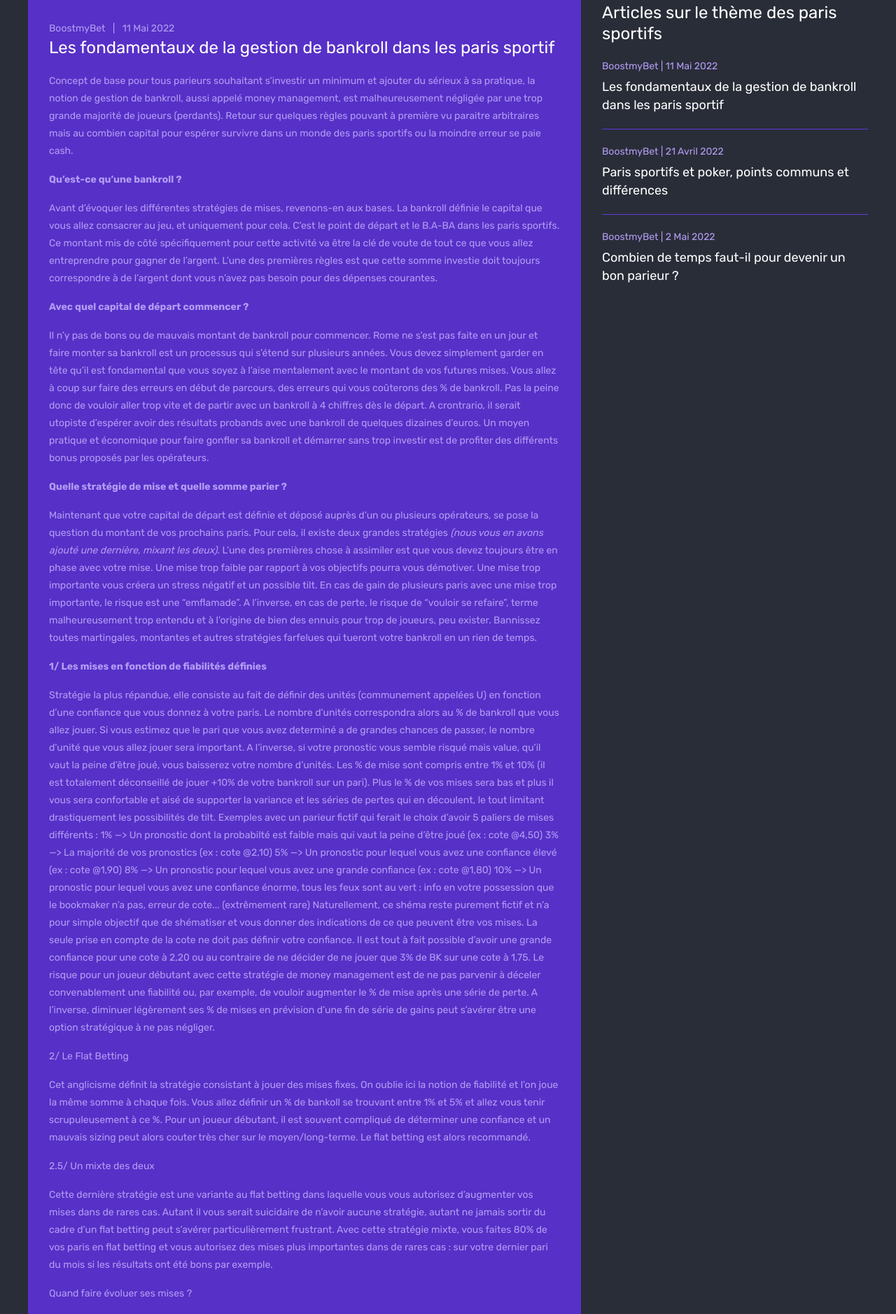
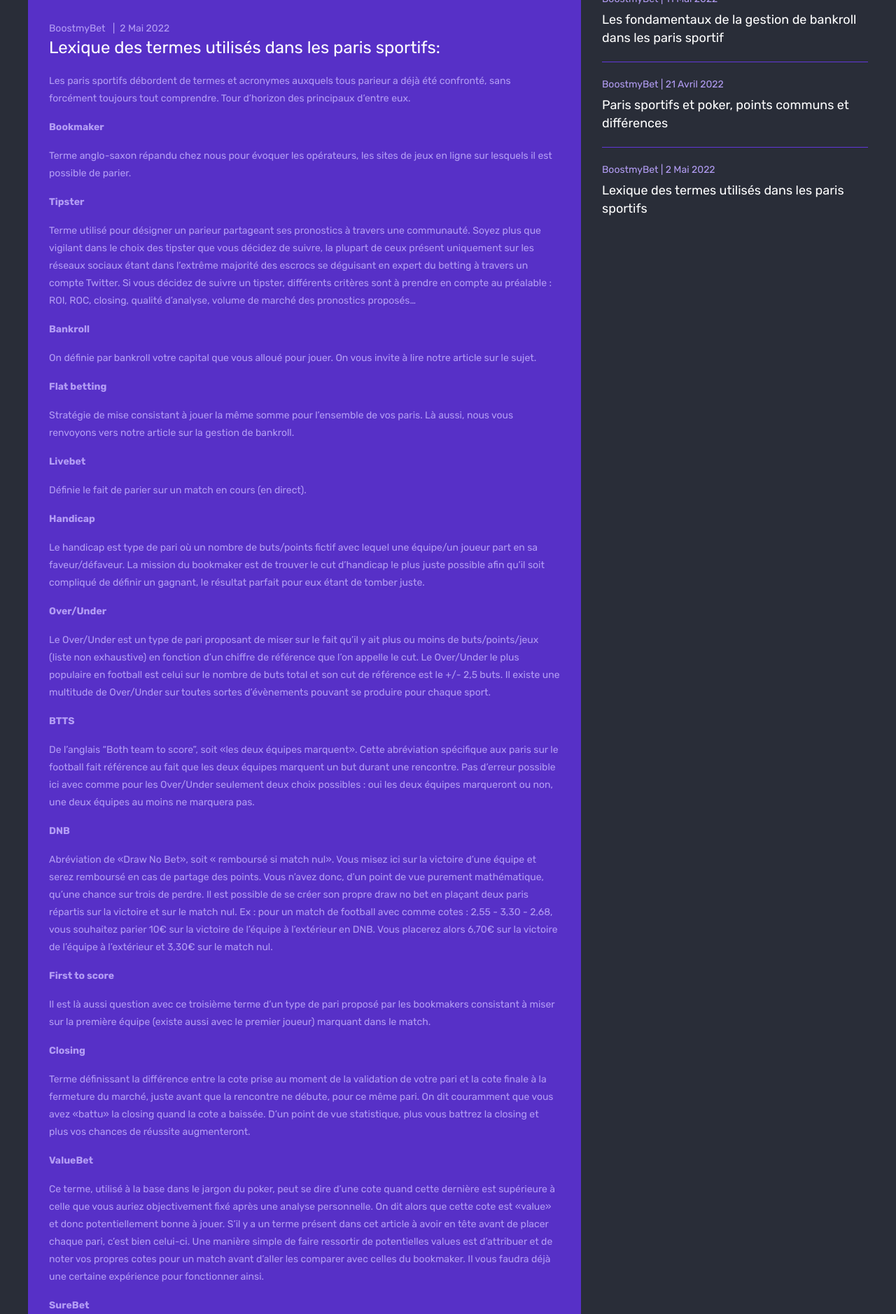
Before and after one commit to Sebastien-Lataix/landing_beta, a Symfony app: template templates/article/lexique-termes-paris-sportifs.html.twig in a window 1280 px wide. Shown: the part 816-2694 px from the top of the page at 70% size. Run offline with Twig, Linux system fonts and the light colour scheme; the template is opened without the code that fills it, so the values that code supplies are empty; some libraries are stand-ins or nearby versions.

Commit message:
modifs articles 26.10

```diff
--- a/templates/article/lexique-termes-paris-sportifs.html.twig
+++ b/templates/article/lexique-termes-paris-sportifs.html.twig
@@ -23,50 +23,46 @@
             <div class="row">
                 <div class="col-12 col-lg-8 col-xl-8">
                     <div class="blog-detail-part pb-md-60">
-                        <img src="{{ asset('images/blog-img1.jpg') }}" alt="blog-detail-img" class="blog-img" >
+                        <img src="{{ asset('images/article-lexique-paris-sportifs.jpg') }}" alt="lexique paris sportifs-img" class="blog-img" >
                         <div class="blog-detail">
                             <div class="blog-detail-inner">
-                                <span class="bloger-date">BoostmyBet <span>|</span> 11 Mai 2022</span>
-                                <h2 class="head-two mb-20">Les fondamentaux de la gestion de bankroll dans les paris sportif</h2>
-                                <p>Concept de base pour tous parieurs souhaitant s’investir un minimum et ajouter du sérieux à sa pratique, la notion de gestion de bankroll, aussi appelé money management, est malheureusement négligée par une trop grande majorité de joueurs (perdants). Retour sur quelques règles pouvant à première vu paraitre arbitraires mais au combien capital pour espérer survivre dans un monde des paris sportifs ou la moindre erreur se paie cash.</p>
-                                <p><strong>Qu’est-ce qu’une bankroll ?</strong></p>
-                                <p>Avant d’évoquer les différentes stratégies de mises, revenons-en aux bases. La bankroll définie le capital que vous allez consacrer au jeu, et uniquement pour cela. C’est le point de départ et le B.A-BA dans les paris sportifs. Ce montant mis de côté spécifiquement pour cette activité va être la clé de voute de tout ce que vous allez entreprendre pour gagner de l’argent. L’une des premières règles est que cette somme investie doit toujours correspondre à de l’argent dont vous n’avez pas besoin pour des dépenses courantes.</p>
-                                <p><strong>Avec quel capital de départ commencer ?</strong></p>
-                                <p>Il n’y pas de bons ou de mauvais montant de bankroll pour commencer. Rome ne s’est pas faite en un jour et faire monter sa bankroll est un processus qui s’étend sur plusieurs années. Vous devez simplement garder en tête qu’il est fondamental que vous soyez à l’aise mentalement avec le montant de vos futures mises. Vous allez à coup sur faire des erreurs en début de parcours, des erreurs qui vous coûterons des % de bankroll. Pas la peine donc de vouloir aller trop vite et de partir avec un bankroll à 4 chiffres dès le départ. A crontrario, il serait utopiste d’espérer avoir des résultats probands avec une bankroll de quelques dizaines d’euros. Un moyen pratique et économique pour faire gonfler sa bankroll et démarrer sans trop investir est de profiter des différents bonus proposés par les opérateurs.</p>
-                                <p><strong>Quelle stratégie de mise et quelle somme parier ?</strong></p>
-                                <p>Maintenant que votre capital de départ est définie et déposé auprès d’un ou plusieurs opérateurs, se pose la question du montant de vos prochains paris. Pour cela, il existe deux grandes stratégies <i>(nous vous en avons ajouté une dernière, mixant les deux)</i>. L’une des premières chose à assimiler est que vous devez toujours être en phase avec votre mise. Une mise trop faible par rapport à vos objectifs pourra vous démotiver. Une mise trop importante vous créera un stress négatif et un possible tilt. En cas de gain de plusieurs paris avec une mise trop importante, le risque est une “emflamade”. A l’inverse, en cas de perte, le risque de “vouloir se refaire”, terme malheureusement trop entendu et à l’origine de bien des ennuis pour trop de joueurs, peu exister. Bannissez toutes martingales, montantes et autres stratégies farfelues qui tueront votre bankroll en un rien de temps.</p>
-                                <p><strong>1/ Les mises en fonction de fiabilités définies</strong></p>
-                                <p>Stratégie la plus répandue, elle consiste au fait de définir des unités (communement appelées U) en fonction d’une confiance que vous donnez à votre paris. Le nombre d’unités correspondra alors au % de bankroll que vous allez jouer. Si vous estimez que le pari que vous avez determiné a de grandes chances de passer, le nombre d’unité que vous allez jouer sera important. A l’inverse, si votre pronostic vous semble risqué mais value, qu’il vaut la peine d’être joué, vous baisserez votre nombre d’unités. Les % de mise sont compris entre 1% et 10% (il est totalement déconseillé de jouer +10% de votre bankroll sur un pari). Plus le % de vos mises sera bas et plus il vous sera confortable et aisé de supporter la variance et les séries de pertes qui en découlent, le tout limitant drastiquement les possibilités de tilt.
-                                    Exemples avec un parieur fictif qui ferait le choix d’avoir 5 paliers de mises différents :
-                                    1% —> Un pronostic dont la probabilté est faible mais qui vaut la peine d’être joué (ex : cote @4,50)
-                                    3% —> La majorité de vos pronostics (ex : cote @2,10)
-                                    5% —> Un pronostic pour lequel vous avez une confiance élevé (ex : cote @1,90)
-                                    8% —> Un pronostic pour lequel vous avez une grande confiance (ex : cote @1,80)
-                                    10% —> Un pronostic pour lequel vous avez une confiance énorme, tous les feux sont au vert : info en votre possession que le bookmaker n’a pas, erreur de cote... (extrêmement rare)
-                                    Naturellement, ce shéma reste purement fictif et n’a pour simple objectif que de shématiser et vous donner des indications de ce que peuvent être vos mises. La seule prise en compte de la cote ne doit pas définir votre confiance. Il est tout à fait possible d’avoir une grande confiance pour une cote à 2,20 ou au contraire de ne décider de ne jouer que 3% de BK sur une cote à 1,75.
-                                    Le risque pour un joueur débutant avec cette stratégie de money management est de ne pas parvenir à déceler convenablement une fiabilité ou, par exemple, de vouloir augmenter le % de mise après une série de perte. A l’inverse, diminuer légèrement ses % de mises en prévision d’une fin de série de gains peut s’avérer être une option stratégique à ne pas négliger.</p>
-                                <p>2/ Le Flat Betting</p>
-                                <p>Cet anglicisme définit la stratégie consistant à jouer des mises fixes. On oublie ici la notion de fiabilité et l’on joue la même somme à chaque fois. Vous allez définir un % de bankoll se trouvant entre 1% et 5% et allez vous tenir scrupuleusement à ce %. Pour un joueur débutant, il est souvent compliqué de déterminer une confiance et un mauvais sizing peut alors couter très cher sur le moyen/long-terme. Le flat betting est alors recommandé.</p>
-                                <p>2.5/ Un mixte des deux</p>
-                                <p>Cette dernière stratégie est une variante au flat betting dans laquelle vous vous autorisez d’augmenter vos mises dans de rares cas. Autant il vous serait suicidaire de n’avoir aucune stratégie, autant ne jamais sortir du cadre d’un flat betting peut s’avérer particulièrement frustrant. Avec cette stratégie mixte, vous faites 80% de vos paris en flat betting et vous autorisez des mises plus importantes dans de rares cas : sur votre dernier pari du mois si les résultats ont été bons par exemple.</p>
-                                <p>Quand faire évoluer ses mises ?</p>
-                                <p>Une des erreurs que la majorité des joueurs perdants font est d’augmenter leurs mises beaucoup trop rapidement. On a tous dans notre entourage de parieur un proche, qui, se sentant poussé des ailes après une série de 3 ou 4 pronostics gagnants, a décidé de doubler ou tripler ses mises et est revenu à la case départ en un rien de temps.
-                                    Exactement comme pour un changement de limites au poker, le fait d’augmenter ses paliers de mises doit être une décision réfléchie. Il est donc déconseillé de correler vos mises avec l’exact l’évolution de votre bankroll.
-                                    Exemple :
-                                    Vous avec une BK de départ de 500€. Vous mise unitaire sest de 25€ (5% de votre BK) sur une cote à @1,95. Votre pari est gagnant. Vous réalisez donc un bénéfice de 23,75€. Votre bankroll est alors de 523,75€ mais votre prochaine mise avec une fiabilité similaire ne doit pas être de 26,18€. Conservez ce seuil de 25€/mise quelques temps et attendez d’avoir par exemple doublé votre bankroll pour faire évoluer vos mises (la somme par mise, pas le % de mise).
-                                    Vous devez en permanence être à l’aise avec le montant de vos mises. Si vous jouez trop gros, le tilt ferra rapidement son apparition et vous poussera à faire des choix que vous n’auriez peut être pas faits précédemment. Un petit % de mise vous permettra de ne pas tout remettre en question après une série de 5,6 ou 7 (voir plus) paris perdants, série qui arrive même aux meilleurs.</p>
-                                <div class="tag-text">
-                                    <p>Que retenir de cet article ?</p>
-                                    <li>Votre bankroll est votre outil de travail, chérissez-là.</li>
-                                    <li>Aucune perspective de gain sans un money management rigoureux.</li>
-                                    <li>Les stratégies sont très faciles à comprendre, parvenir à les respecter l’est beaucoup moins.</li>
-                                    <li>Les paris sportifs sont avant tout un jeu d’argent demandant des compétences en gestion.</li>
-                                    <li>Un joueur avec des connaissances moyennes en sport mais un excellent money management aura sur le long terme de meilleurs résultats qu’un expert du sport avec une gestion moyenne.</li>
-                                    <li>Augmenter trop rapidement sont seille de mise est l’une des raisons qui cause la perte d’un nombre conséquent de joueurs.</li>
-                                    <li>Le plaisir doit rester la base de la pratique. Vous ne réussirez jamais dans les paris sportifs si vous n’aimez pas ce que vous faite et si le jeu ne vous procure que de la frustration.</li>
-                                    <li>Limitez les paris fun, non analysés, pris en dernière minute. Ils détruiront votre bankroll sur le long terme.</li>
-                                    <li>N’engagez jamais des sommes que vous ne pourriez pas vous permettre de perdre.</li>
-                                </div>
+                                <span class="bloger-date">BoostmyBet <span>|</span>2 Mai 2022</span>
+                                <h2 class="head-two mb-20">Lexique des termes utilisés dans les paris sportifs:</h2>
+                                <p>Les paris sportifs débordent de termes et acronymes auxquels tous parieur a déjà été confronté, sans forcément toujours tout comprendre. Tour d’horizon des principaux d’entre eux.</p>
+                                <p><strong>Bookmaker</strong></p>
+                                <p>Terme anglo-saxon répandu chez nous pour évoquer les opérateurs, les sites de jeux en ligne sur lesquels il est possible de parier. </p>
+                                <p><strong>Tipster</strong></p>
+                                <p>Terme utilisé pour désigner un parieur partageant ses pronostics à travers une communauté.   Soyez plus que vigilant dans le choix des tipster que vous décidez de suivre, la plupart de ceux présent uniquement sur les réseaux sociaux étant dans l’extrême majorité des escrocs se déguisant en expert du betting à travers un compte Twitter. Si vous décidez de suivre un tipster, différents critères sont à prendre en compte au préalable : ROI, ROC, closing, qualité d’analyse, volume de marché des pronostics proposés…</p>
+                                <p><strong>Bankroll</strong></p>
+                                <p>On définie par bankroll votre capital que vous alloué pour jouer. On vous invite à lire notre article sur le sujet.</p>
+                                <p><strong>Flat betting </strong></p>
+                                <p>Stratégie de mise consistant à jouer la même somme pour l’ensemble de vos paris. Là aussi, nous vous renvoyons vers notre article sur la gestion de bankroll.</p>
+                                <p><strong>Livebet </strong></p>
+                                <p>Définie le fait de parier sur un match en cours (en direct).</p>
+                                <p><strong>Handicap</strong></p>
+                                <p>Le handicap est type de pari où un nombre de buts/points fictif avec lequel une équipe/un joueur part en sa faveur/défaveur. La mission du bookmaker est de trouver le cut d’handicap le plus juste possible afin qu’il soit compliqué de définir un gagnant, le résultat parfait pour eux étant de tomber juste.</p>
+                                <p><strong>Over/Under</strong></p>
+                                <p>Le Over/Under est un type de pari proposant de miser sur le fait qu’il y ait plus ou moins de buts/points/jeux (liste non exhaustive) en fonction d’un chiffre de référence que l’on appelle le cut. Le Over/Under le plus populaire en football est celui sur le nombre de buts total et son cut de référence est le +/- 2,5 buts. Il existe une multitude de Over/Under sur toutes sortes d’évènements pouvant se produire pour chaque sport.</p>
+                                <p><strong>BTTS</strong></p>
+                                <p>De l’anglais “Both team to score”, soit «les deux équipes marquent». Cette abréviation spécifique aux paris sur le football fait référence au fait que les deux équipes marquent  un but durant une rencontre. Pas d’erreur possible ici avec comme pour les Over/Under seulement deux choix possibles : oui les deux équipes marqueront ou non, une deux équipes au moins ne marquera pas. </p>
+                                <p><strong>DNB</strong></p>
+                                <p>Abréviation de «Draw No Bet», soit « remboursé si match nul». Vous misez ici sur la victoire d’une équipe et serez remboursé en cas de partage des points. Vous n’avez donc, d’un point de vue purement mathématique, qu’une chance sur trois de perdre. Il est possible de se créer son propre draw no bet en plaçant deux paris répartis sur la victoire et sur le match nul. Ex : pour un match de football avec comme cotes : 2,55 - 3,30 - 2,68, vous souhaitez parier 10€ sur la victoire de l’équipe à l’extérieur en DNB. Vous placerez alors 6,70€ sur la victoire de l’équipe à l’extérieur et 3,30€ sur le match nul.</p>
+                                <p><strong>First to score</strong></p>
+                                <p>Il est là aussi question avec ce troisième terme d’un type de pari proposé par les bookmakers consistant à miser sur la première équipe (existe aussi avec le premier joueur) marquant dans le match.</p>
+                                <p><strong>Closing</strong></p>
+                                <p>Terme définissant la différence entre la cote prise au moment de la validation de votre pari et la cote finale à la fermeture du marché, juste avant que la rencontre ne débute, pour ce même pari. On dit couramment que vous avez «battu» la closing quand la cote a baissée. D’un point de vue statistique, plus vous battrez la closing et plus vos chances de réussite augmenteront.</p>
+                                <p><strong>ValueBet</strong></p>
+                                <p>Ce terme, utilisé à la base dans le jargon du poker, peut se dire d’une cote quand cette dernière est supérieure à celle que vous auriez objectivement fixé après une analyse personnelle. On dit alors que cette cote est «value» et donc potentiellement bonne à jouer. S’il y a un terme présent dans cet article à avoir en tête avant de placer chaque pari, c’est bien celui-ci. Une manière simple de faire ressortir de potentielles values est d’attribuer et de noter vos propres cotes pour un match avant d’aller les comparer avec celles du bookmaker. Il vous faudra déjà une certaine expérience pour fonctionner ainsi. </p>
+                                <p><strong>SureBet</strong></p>
+                                <p>Cette technique, que l’on pourrait traduire par «pari certain», définie une situation où l’on est assuré de réaliser un bénéfice (dans l’immense majorité des cas minime), qu’importe le résultat du match. Cette circonstance peut survenir lorsque deux bookmakers ont un écart de cotes important pour un même match ou si les cotes de cet évènement ont fortement évolués. Ex: sur un match de tennis, le bookmaker A évalue le joueur 1 favori et donne la cote de la victoire du joueur 2 à 2,02. Le bookmaker B quant à lui à calculé différemment et donne la victoire du joueur 1 à 2,04. En pariant équitablement 100€ sur les victoires des deux joueurs, vous êtes assuré de gagner dans le cas de la victoire du joueur 1, 2€, dans le cas que la victoire du joueur 2, 4€. Il est bien de connaitre ce terme mais c’est dans la pratique très rare d’être en situation de surebet post-match à moins d’évènement majeurs comme par exemple, en restant sur le tennis, la blessure d’un joueur.</p>
+                                <p><strong>ROI</strong></p>
+                                <p>Abréviation de « Return on investment», le ROI est un indicateur financier fondamental s’exprimant en pourcentage et mesurant le rapport entre le montant total de vos mises et vos gains. La formule pour le calculer est (bénéfices / mises cumulées) x 100. Au delà d’un volume de 1000 paris, vous pouvez être considéré comme un excellent parieur si vous parvenez à obtenir un ROI à partir de 5%</p>
+                                <p><strong>ROC</strong></p>
+                                <p>Abréviation de « Return on capital», le ROC mesure lui le rapport entre vos gains et votre bankroll. Il se calcule en faisant : (Bénéfice / Capital) x 100. Le ROC est un indicateur complémentaire au ROI se basant uniquement sur l’évolution de votre bankroll.</p>
+                                <p><strong>Variance</strong></p>
+                                <p>Là encore un terme populaire dans l’univers du poker (EV+/EV-) que le betting s’est lui aussi approprié. La variance définie la dispersion entre l’espérance et l’écart moyen, soit l’écart entre un évènement attendu et ce qui arrive réellement. Dans les paris sportifs, c’est donc l’écart moyen entre les gains escomptés et les gains réels. Nous avons tous en tête cette maxime sur le fait que le sport dans son ensemble (et encore plus le football) n’est pas une science exacte. Un carton rouge, une blessure ou une frappe sur le poteau sont autant de faits de jeu que l’on ne peut pas prendre en compte et qui peuvent vous faire perdre (ou gagner, on parle alors de variance positive) votre pari. On parle alors d’évènements liés à la variance. Plus votre volume de pari augmente, plus cette variance aura tentant à diminuer, on parle alors de «lisser la variance». Attention toutefois à rester objectif et ne pas vous cacher derrière ce terme à chaque défaite.</p>
+                                <p><strong>MTLM</strong></p>
+                                <p>Abréviation de « Monsieur tout le monde », MTLM est un terme utilisé péjorativement pour définir un pari ou type de paris joué par le plus grand nombre (et donc perdant sur le long terme quand on connait les % de joueurs gagnants). Combiner les victoires à domicile du Real, du PSG, de City et du Bayern face à des adversaires plus faibles rentrerait par exemple dans cette case.</p>
                                 <div class="tag-social">
                                     <div class="social-icon float-left">
                                         <div class="small-title mb-0">Share:</div>
@@ -84,7 +80,7 @@
                                     </div>
                                     <div class="detail-tags float-right">
                                         <div class="small-title mb-0">Tags:</div>
-                                        <span><a href="#">Paris Sportifs</a></span>
+                                        <span><a href="#">Définitions Paris Sportifs</a></span>
                                         <span><a href="#">Betting</a></span>
                                     </div>
                                     <div class="clearfix"></div>
@@ -110,38 +106,32 @@
                                     <h2 class="cat-title">Tags</h2>
                                     <div class="tags-grp row mlr_-5">
                                         <ul>
-                                            <li><a href="#">Events</a></li>
-                                            <li><a href="#">Walk Roof</a></li>
-                                            <li><a href="#">Powels</a></li>
-                                            <li><a href="#">Horrible Distance</a></li>
-                                            <li><a href="#">Walk Roof</a></li>
-                                            <li><a href="#">Powels</a></li>
-                                            <li><a href="#">Events</a></li>
-                                            <li><a href="#">Walk Roof</a></li>
+                                            <li><a href="#">Articles Paris Sportifs</a></li>
+                                            <li><a href="#">Lexique betting</a></li>
                                         </ul>
                                     </div>
                                 </div>
                             </div>
                             <div class="sidebar-default">
                                 <div class="category-content">
-                                    <h2 class="cat-title">Articles sur le thème des paris sportifs</h2>
+                                    <h2 class="cat-title">Autres articles sur le thème des paris sportifs</h2>
                                     <div class="recent-post">
                                         <div class="recent inline">
                                             <div class="recent-detail">
                                                 <span class="bloger-date">BoostmyBet <span>|</span> 11 Mai 2022</span>
-                                                <a href="https://boostmybet.uk/article/gestion-bankroll-paris-sportifs" target=blank"" class="post-title">Les fondamentaux de la gestion de bankroll dans les paris sportif</a>
+                                                <a href="https://boostmybet.uk/article/gestion-bankroll-paris-sportifs" target=blank" class="post-title">Les fondamentaux de la gestion de bankroll dans les paris sportif</a>
                                             </div>
                                         </div>
                                         <div class="recent inline">
                                             <div class="recent-detail">
                                                 <span class="bloger-date">BoostmyBet <span>|</span> 21 Avril 2022</span>
-                                                <a href="#" class="post-title">Paris sportifs et poker, points communs et différences</a>
+                                                <a href="https://boostmybet.uk/article/points-communs-diff%C3%A9rences-paris-sportifs-poker" target=blank" class="post-title">Paris sportifs et poker, points communs et différences</a>
                                             </div>
                                         </div>
                                         <div class="recent inline">
                                             <div class="recent-detail">
                                                 <span class="bloger-date">BoostmyBet <span>|</span> 2 Mai 2022</span>
-                                                <a href="#" class="post-title">Combien de temps faut-il pour devenir un bon parieur ?</a>
+                                                <a href="https://boostmybet.uk/article/lexique-termes-paris-sportifs" target=blank" class="post-title">Lexique des termes utilisés dans les paris sportifs</a>
                                             </div>
                                         </div>
                                     </div>
```
Also changed, not shown: templates/article/gestion-bankroll-paris-sportifs.html.twig (+27 -31 lines), templates/article/points-communs-différences-paris-sportifs-poker.html.twig (+23 -28 lines).
